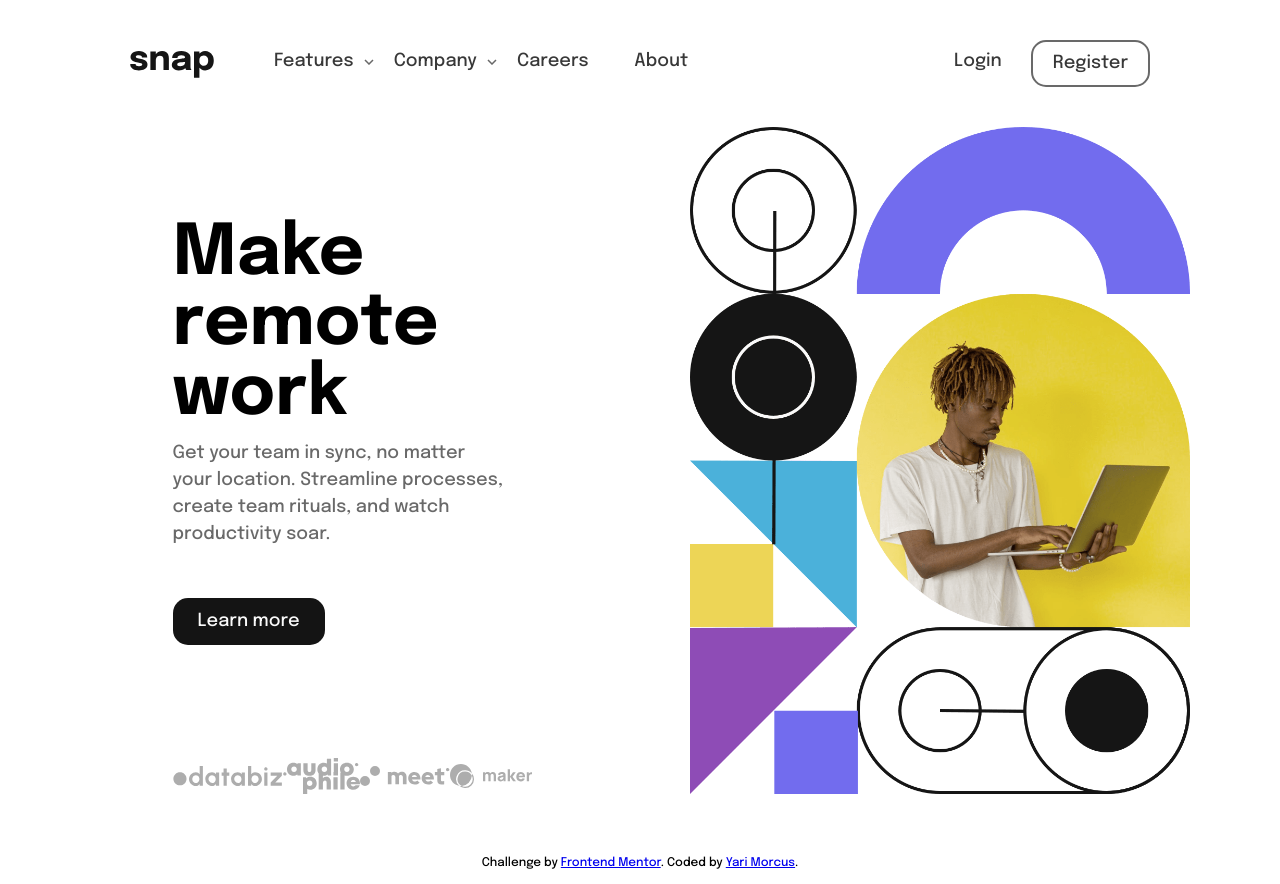
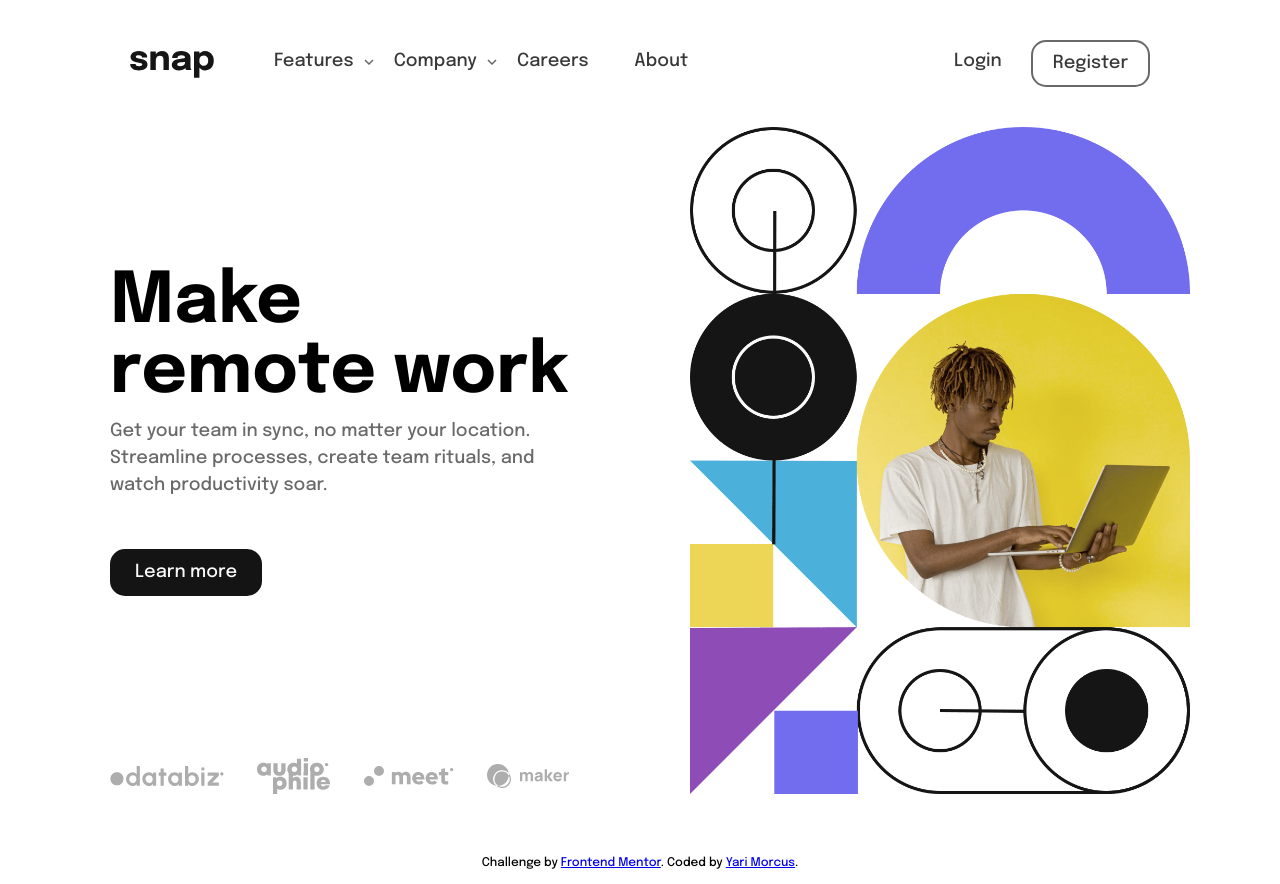
Before and after one commit to YariMorcus/intro-section-with-dropdown-navigation, a website built with Parcel: page src/index.html in a window 1280 px wide. Built offline with nearby package versions, Linux system fonts and the light colour scheme.

Commit message:
fix alignment and with on larger screens

```diff
--- a/src/scss/layout/_header.scss
+++ b/src/scss/layout/_header.scss
@@ -33,6 +33,10 @@
     margin: 0 auto;
     padding: 2rem;
     max-width: 37.5rem;
+
+    @include m.breakpoint-lg() {
+      max-width: initial;
+    }
   }
 
   &__heading {
@@ -74,7 +78,7 @@
 
     @include m.breakpoint-lg() {
       grid-area: clients;
-      // flex: 1;
+      margin: initial;
     }
   }
 
```
